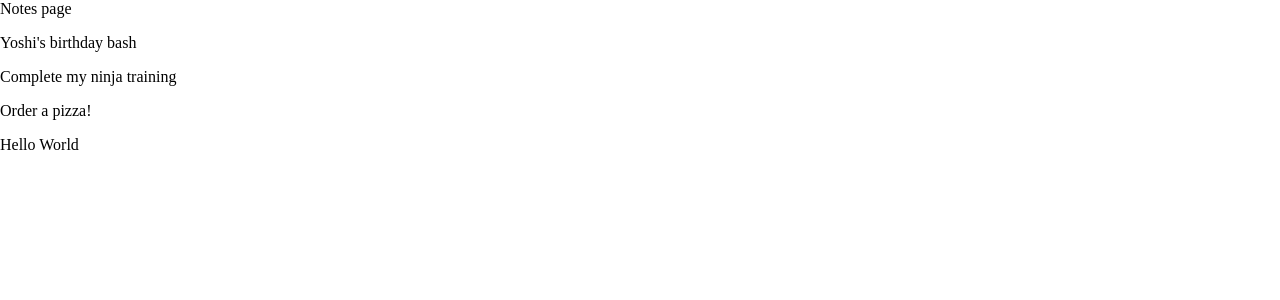
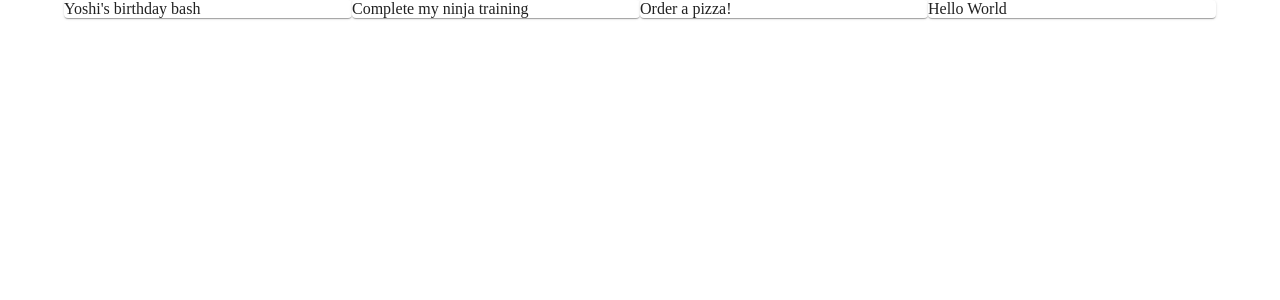
Before and after one commit to luisgcosta-runtimerev/Material-UI-Tutorial, a React (Create React App) app: page / in a window 1280 px wide. Shown: the top 300 px of the page. Built offline with nearby package versions, Linux system fonts and the light colour scheme; data requests are answered from the project's data file.

Commit message:
Grid System

```diff
--- a/src/pages/Notes.js
+++ b/src/pages/Notes.js
@@ -1,4 +1,5 @@
 import React, { useEffect, useState } from 'react';
+import { Container, Grid, Paper } from '@mui/material';
 
 export default function Notes() {
   const [notes, setNotes] = useState([]);
@@ -10,15 +11,18 @@
   }, []);
 
   return (
-    <div>
-      Notes page
-      {
-      notes.map((note) => (
-        <p key={note.id}>
-          {note.title}
-        </p>
-      ))
-      }
-    </div>
+    <Container>
+      <Grid container>
+        {
+          notes.map((note) => (
+            <Grid item xs={12} sm={6} md={3} key={note.id}>
+              <Paper>
+                {note.title}
+              </Paper>
+            </Grid>
+          ))
+        }
+      </Grid>
+    </Container>
   );
 }
```
